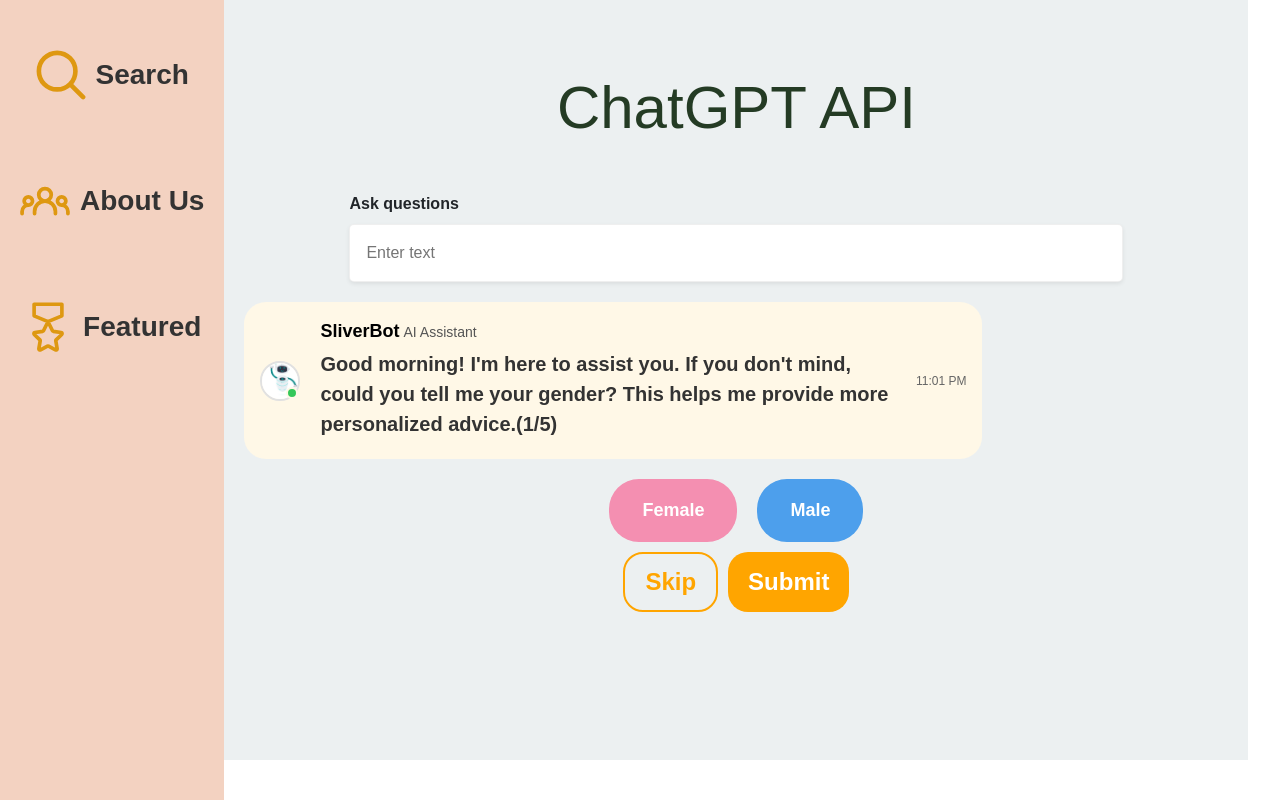
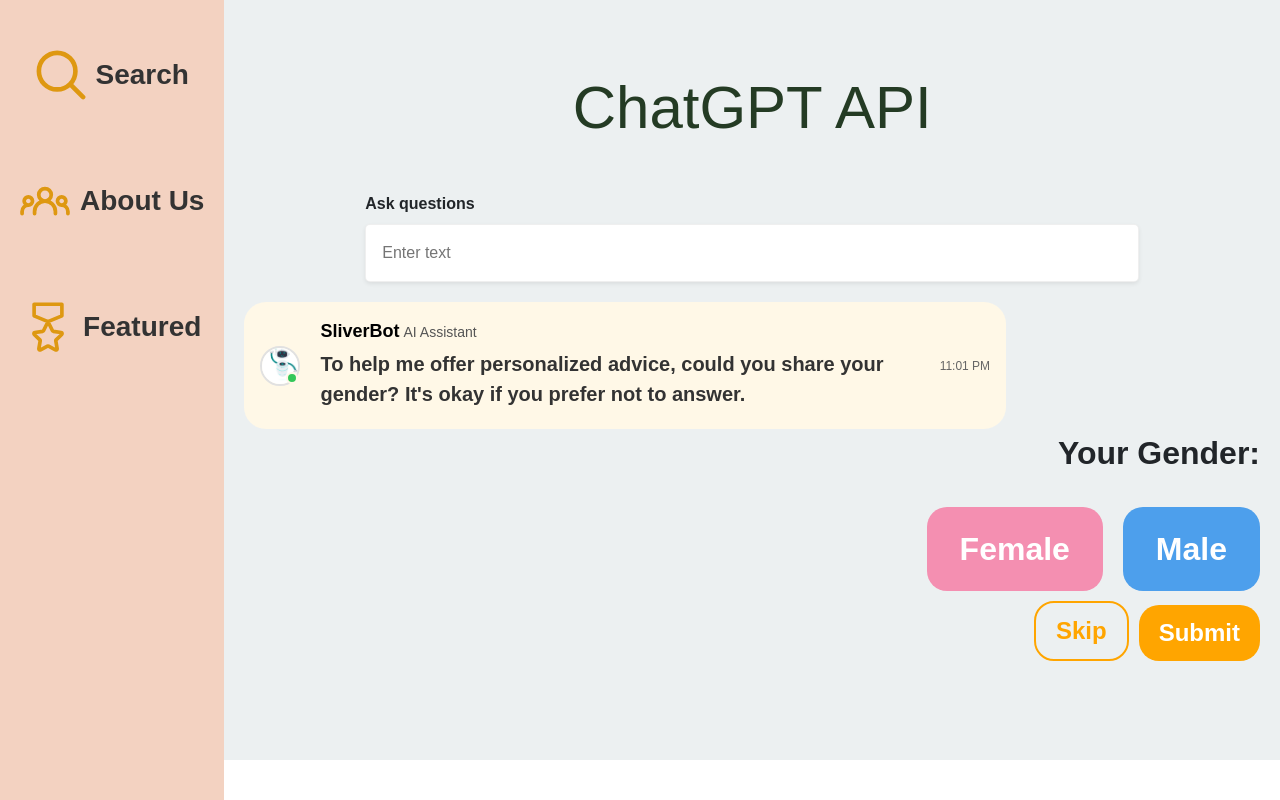
Before and after one commit to lunazzao/hci-project, a React (Create React App) app: page / in a window 1280 px wide. Built offline with nearby package versions, Linux system fonts and the light colour scheme.

Commit message:
Changing css and passing option values to App.js

```diff
--- a/src/App.css
+++ b/src/App.css
@@ -78,16 +78,29 @@
   background-color: #ecf0f1; /* Light grey */
   overflow-y: auto; /* This allows the main content to scroll */
   height: calc(100vh - 40px); /* Adjust based on your app's actual header/padding */
+  flex: 1;
+  overflow-y: auto;
 }
 
-.big-picture {
-  background-color: #e74c3c; /* Red */
-  color: white;
-  height: 60vh;
-  margin-bottom: 20px;
+.chat-container {
   display: flex;
-  align-items: center;
-  justify-content: center;
+  flex-direction: column;
+  width: 80%;
+  padding: 20px;
+}
+
+.interaction-container {
+  float: right;
+  margin-left: auto;
+  padding: 20px;
+  width: 300px; /* Adjust based on your design needs */
+  display: flex;
+  flex-direction: column;
+}
+
+.button-group {
+  align-items: flex-end;
+  margin-top: auto; /* Pushes the button group to the bottom */
 }
 
 .options {
--- a/src/App.js
+++ b/src/App.js
@@ -4,10 +4,10 @@
 import ChatGPT from "./components/OpenAI/chatGPT";
 import Sidebar from "./components/sidebar/sidebar";
 import AboutUs from "./components/aboutUs";
-import SilverBotComponent from "./components/ChatBubble/silverBotComponent";
+import SilverBotComponent from "./components/chatBubble/chatBubble";
 import Featured from "./components/featured";
 import Slider from "./components/slider"; // Adjust path as necessary
-import ButtonGroup from "./components/Buttons/buttonGroup";
+import ButtonGroup from "./components/Buttons/submitButtonGroup";
 import GenderSelection from "./components/Buttons/genderButtonGroup";
 import OptionsButtonGroup from "./components/Buttons/optionsButtonGroup";
 
@@ -16,6 +16,7 @@
   const [activeComponent, setActiveComponent] = useState("chat");
   const [currentMessageIndex, setCurrentMessageIndex] = useState(0);
   const [showSlider, setShowSlider] = useState(false);
+  const [selectedOptions, setSelectedOptions] = useState([]);
 
   // Function to change the active component
   const changeActiveComponent = (componentName) => {
@@ -52,6 +53,7 @@
   const handleOptionsSubmit = (selectedOptions) => {
     console.log("Selected options:", selectedOptions);
     // Handle the selected options (store them, move to the next question, etc.)
+    setSelectedOptions(selectedOptions);
   };
 
   const renderOptionsButtonGroup = () => {
@@ -61,7 +63,7 @@
     return (
       <OptionsButtonGroup
         options={optionsBasedOnQuestion}
-        onSubmit={handleOptionsSubmit}
+        onSelectionChange={handleOptionsSubmit}
       />
     );
   };
--- a/src/components/Buttons/SubmitButtonGroup.css
+++ b/src/components/Buttons/SubmitButtonGroup.css
@@ -1,7 +1,8 @@
 /* ButtonGroup.css */
 .button-group {
+    align-items: flex-end;
     display: flex;
-    justify-content: center;
+    justify-content: right;
     gap: 10px; /* Adjust the gap as needed */
     margin-top: 10px; /* Space under the slider */
   }
--- a/src/components/Buttons/genderButtonGroup.css
+++ b/src/components/Buttons/genderButtonGroup.css
@@ -1,34 +1,55 @@
+/* genderButtonGroup.css */
+.gender-selection-container {
+  display: flex;
+  flex-direction: column; /* Stack elements vertically */
+  align-items: flex-end;
+}
+
 .answer-button-group {
   display: flex;
-    justify-content: center;
-    gap: 20px; /* More space than button-group to emphasize choice */
-    margin-top: 20px; /* Distinct space from the submit/skip buttons */
+  justify-content: center; /* Center buttons horizontally */
+  gap: 20px; /* Space between buttons */
+  margin-top: 20px; /* Space between display and buttons */
 }
 
 .gender-button {
   display: flex;
   align-items: center;
   justify-content: center;
-    gap: 10px; /* Space between icon/text */
-    padding: 15px 30px; /* Larger than submit/skip for emphasis */
-    border-radius: 30px; /* More pronounced rounded corners */
+  gap: 10px;
+  padding: 15px 30px;
+  border-radius: 20px;
   cursor: pointer;
   transition: transform 0.3s ease;
-    font-size: 18px;
+  font-size: 32px;
   font-weight: bold;
-    border: 3px solid transparent; /* Solid border to stand out */
+  border: 3px solid transparent;
 }
 
 .male-option {
-    background-color: #4D9FEC; /* Blue for male */
+  background-color: #4D9FEC;
   color: white;
 }
 
 .female-option {
-    background-color: #F48FB1; /* Pink for female */
+  background-color: #F48FB1;
   color: white;
 }
 
 .gender-button:hover {
-    transform: scale(1.05); /* Slight grow effect on hover */
+  transform: scale(1.05);
 }
+
+.male-option:active {
+  background-color: #3c7dcf;
+}
+
+.female-option:active {
+  background-color: #e57399;
+}
+
+.gender-value-display {
+  font-size: 32px;
+  font-weight: 800;
+  margin-bottom: 10px; /* Ensure space between text and buttons */
+}
--- a/src/components/Buttons/genderButtonGroup.js
+++ b/src/components/Buttons/genderButtonGroup.js
@@ -1,21 +1,35 @@
-import React from 'react';
+import React, { useState } from 'react';
 import './genderButtonGroup.css'; // Ensure the path matches your file structure
 
 const GenderSelection = ({ onSelect }) => {
+  // State to hold the selected gender value
+  const [value, setValue] = useState('');
+
+  // Handler to update the selected gender and call the onSelect prop
+  const handleSelect = (gender) => {
+    setValue(gender); // Update the local state
+    onSelect(gender); // Propagate the selection to the parent component
+  };
+
   return (
+    <div className="gender-selection-container">
+      <div className="gender-value-display">
+        Your Gender: {value}
+      </div>
       <div className="answer-button-group">
         <button
           className="gender-button female-option"
-        onClick={() => onSelect('female')}
+          onClick={() => handleSelect('female')}
         >
           Female
         </button>
         <button
           className="gender-button male-option"
-        onClick={() => onSelect('male')}
+          onClick={() => handleSelect('male')}
         >
           Male
         </button>
+      </div>
     </div>
   );
 };
--- a/src/components/Buttons/optionsButtonGroup.css
+++ b/src/components/Buttons/optionsButtonGroup.css
@@ -1,15 +1,17 @@
 /* OptionButtonGroup.css */
 
-.option-button-group {
-    display: grid;
-    grid-template-columns: repeat(2, 1fr); /* Two columns as shown in the image */
-    gap: 20px;
+  .options-button-group {
+    display: flex;
+    flex-direction: column;
+    align-items: flex-end;
     margin-top: 20px;
     padding: 10px;
   }
 
+
   .option-button {
     display: flex;
+    justify-content: flex-start;
     align-items: center; /* Align checkbox and label */
     gap: 10px; /* Space between checkbox and label text */
   }
--- a/src/components/Buttons/optionsButtonGroup.js
+++ b/src/components/Buttons/optionsButtonGroup.js
@@ -1,20 +1,26 @@
+// OptionsButtonGroup.js
 import React, { useState } from 'react';
-import './optionsButtonGroup.css'; // Make sure this path matches the location of your CSS file
+import './optionsButtonGroup.css';
 
-const OptionsButtonGroup = ({ options, onSubmit }) => {
+const OptionsButtonGroup = ({ options, onSelectionChange }) => {
   const [selectedOptions, setSelectedOptions] = useState([]);
 
   const handleOptionChange = (optionId) => {
-    setSelectedOptions((prevSelected) =>
-      prevSelected.includes(optionId)
-        ? prevSelected.filter((id) => id !== optionId)
-        : [...prevSelected, optionId]
-    );
+    setSelectedOptions(prevSelected => {
+      // Calculate the new state first
+      const newSelected = prevSelected.includes(optionId)
+        ? prevSelected.filter(id => id !== optionId)
+        : [...prevSelected, optionId];
+
+      // Call the callback with the new state
+      onSelectionChange(newSelected);
+      return newSelected; // Return the new state to update
+    });
   };
 
   return (
     <div className="options-button-group">
-      {options.map((option) => (
+      {options.map(option => (
         <div key={option.id} className="option-button">
           <input
             type="checkbox"
--- a/src/components/Slider.css
+++ b/src/components/Slider.css
@@ -14,6 +14,26 @@
   .slider:hover {
     opacity: 1;
   }
+
+.slider-container {
+  display: flex;
+  flex-direction: column;
+  align-items: flex-end; /* Aligns the slider to the right */
+  width: 100%; /* Takes full width to allow alignment */
+}
+
+.slider-value-display {
+  font-size: 32px;
+  font-weight: 800;
+  margin-bottom: 10px;
+}
+.slider-label {
+  display: flex;
+  justify-content: space-between; /* This ensures that the min and max labels are on opposite ends */
+  align-items: center; /* Center-align the labels vertically */
+  width: 100%; /* Ensure the label container spans the full width of the slider */
+  margin-top: 10px; /* Optional: Adjust the space between the slider and the labels */
+}
 
   .slider::-webkit-slider-thumb {
     -webkit-appearance: none;
--- a/src/components/slider.js
+++ b/src/components/slider.js
@@ -1,6 +1,7 @@
 import React, { useState } from 'react';
 import './Slider.css'; // Make sure to create this file and path is correct
 
+// Slider component
 // Slider component
 const Slider = ({ min, max, step, onChange }) => {
   const [value, setValue] = useState((min + max) / 2);
@@ -12,11 +13,8 @@
   };
 
   return (
-    <div>
-      <div className="slider-label">
-        <span>{min}</span>
-        <span>{max}</span>
-      </div>
+    <div className="slider-container">
+      <div className="slider-value-display">Your Age: {value}</div>
       <input
         type="range"
         min={min}
@@ -26,9 +24,14 @@
         onChange={handleSliderChange}
         className="slider"
       />
+      <div className="slider-label">
+        <span>{min}</span>
+        <span>{max}</span>
+      </div>
     </div>
   );
 };
+
 
 // Example parent component that uses the Slider
 const SliderParent = () => {
--- a/src/data/message.json
+++ b/src/data/message.json
@@ -1,26 +1,26 @@
 [
   {
       "id": 1,
-      "message": "Good morning! I'm here to assist you. If you don't mind, could you tell me your gender? This helps me provide more personalized advice.(1/5)"
+      "message": "To help me offer personalized advice, could you share your gender? It's okay if you prefer not to answer."
   },
   {
       "id": 2,
-      "message": "Could you share your age with me? Knowing your age will help me suggest exercises that are just right for you.(2/5)"
+      "message": "Your age helps me suggest the best exercises for you. If you're comfortable sharing, I'd love to know."
   },
   {
       "id": 3,
-      "message": "I'm curious about your current exercise routine. How often do you get to move and stretch? This will help me understand your activity level.(3/5)"
+      "message": "Could you tell me about your current exercise habits? Understanding how often you move and stretch helps me tailor my recommendations."
   },
   {
       "id": 4,
-      "message": "Do you have any health conditions or physical restrictions? Please share only what you're comfortable with—it'll help me make sure we only do what's best for you.(4/5)"
+      "message": "Do you have any health conditions or physical limitations? Please share only what you're comfortable with—this helps ensure I recommend only what's safe and beneficial for you."
   },
   {
       "id": 5,
-      "message": "What are your wellness goals? I can offer support whether you're looking to improve your strength, flexibility, balance, or something else!(5/5)"
+      "message": "What are your wellness goals? Whether improving strength, flexibility, or balance, I'm here to support you."
   },
   {
       "id": 6,
-      "message": "We found you a video! Give us a thumbs up or downvote to tell us if you like it!"
+      "message": "We found you a video! Please let us know if you like it by giving a thumbs up or downvote."
   }
 ]
```
Also changed, not shown: src/components/Buttons/submitButtonGroup.js (renamed from src/components/Buttons/buttonGroup.js), src/components/chatBubble/chatBubble.js (renamed from src/components/ChatBubble/silverBotComponent.js). Lines whose indentation alone changed are shown as unchanged.
